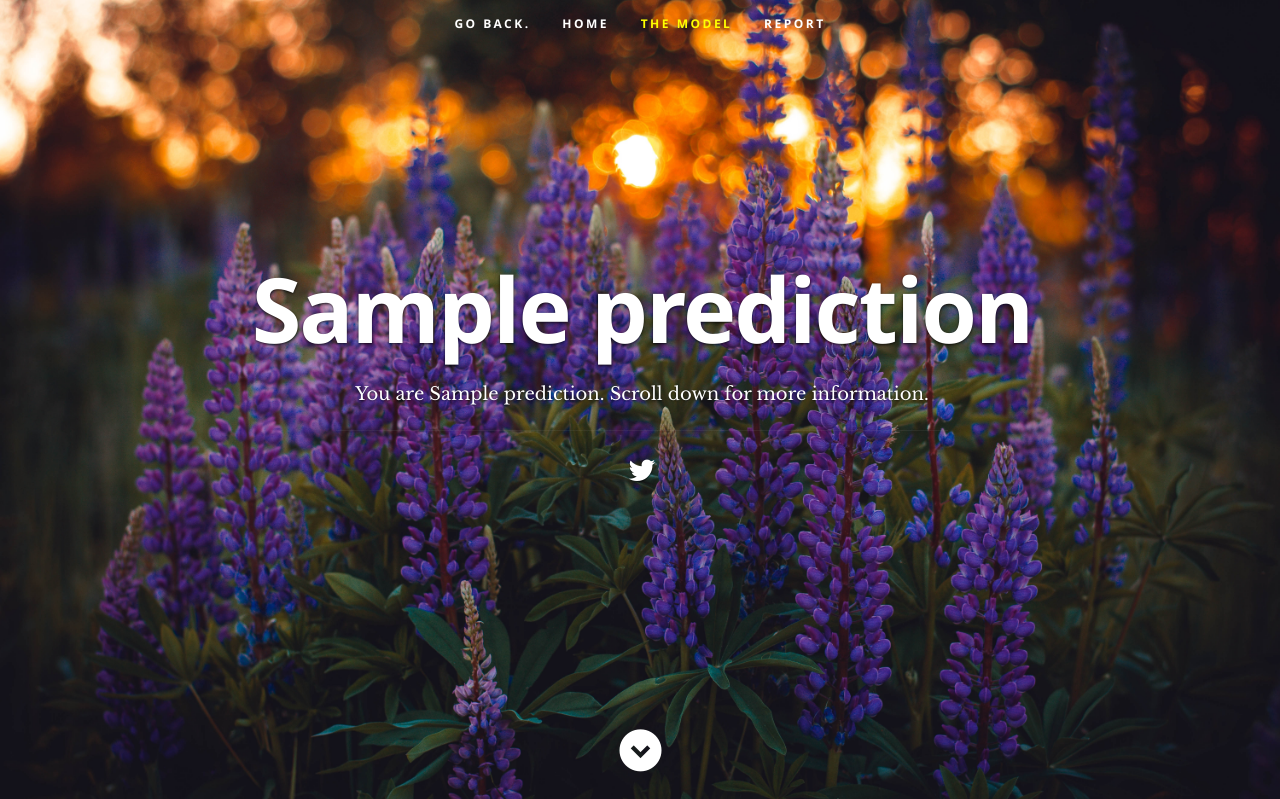
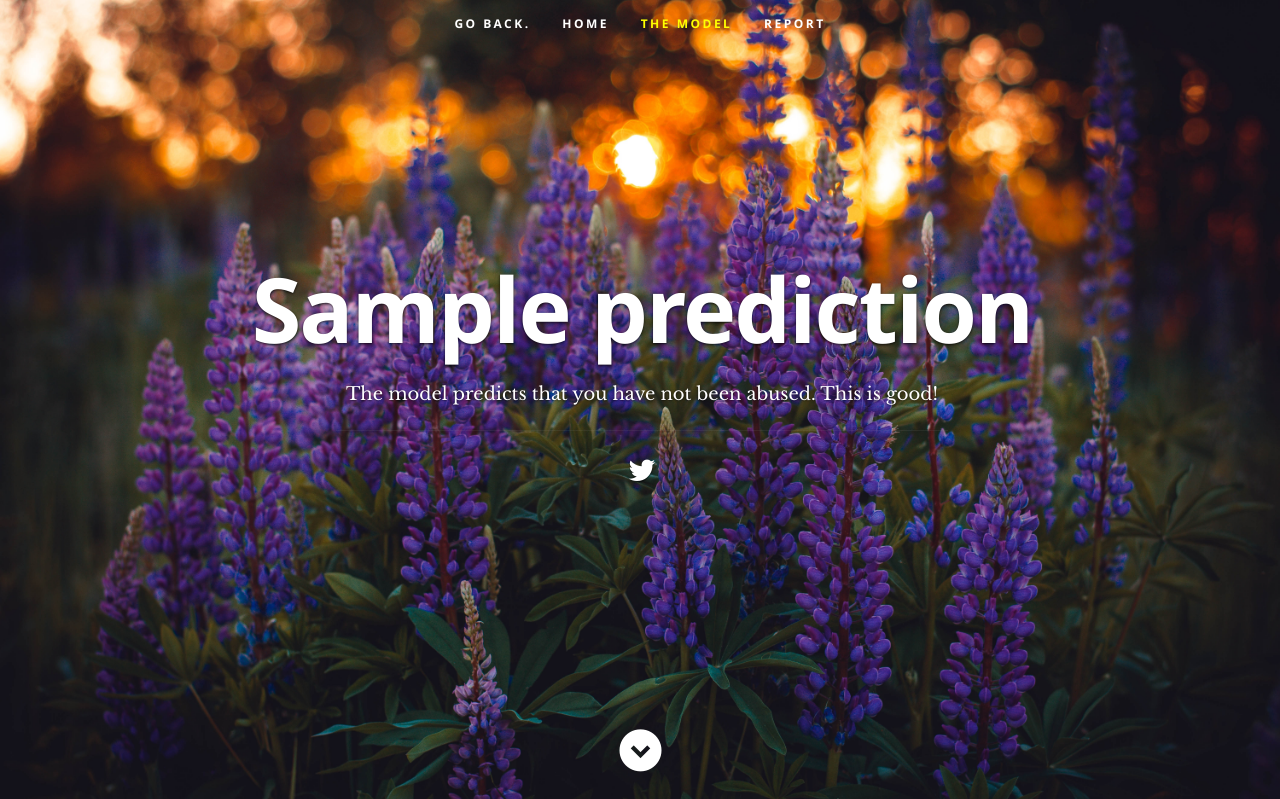
Before and after one commit to ecdedios/ddfloww-site, a Flask app: template templates/submit_dv.html in a window 1280 px wide. Shown: the top 799 px of the page. Run offline with Flask 2, Linux system fonts and the light colour scheme; the template is opened without the code that fills it: most values are stand-ins (such as "Sample title", 1, 10 or a date in 2020); some libraries are stand-ins or nearby versions.

Commit message:
update flask version

```diff
--- a/requirements.txt
+++ b/requirements.txt
@@ -1,4 +1,4 @@
-Flask==0.10.1
+flask>=0.12.3
 gunicorn==19.7.1
 itsdangerous==1.1.0
 Jinja2==2.10.1
--- a/templates/dv.html
+++ b/templates/dv.html
@@ -732,8 +732,8 @@
 					</ul>
 
 					<ul class="copyright">
-						<li>&copy; 2019 Codeup Capstone One</li>
-					</ul>
+                        <li>&copy; 2019 Codeup Queers</li>
+                    </ul>
 
 				</div>
 
--- a/templates/submit_dv.html
+++ b/templates/submit_dv.html
@@ -55,8 +55,13 @@
 
             <div class="row banner">
                 <div class="banner-text">
-                    <h1 class="responsive-headline">{{ prediction }}</h1>
-                    <h3><span>You are {{ prediction }}. Scroll down for more information.</h3>
+                    {% if prediction == 'Abused' %}
+                        <h1 class="responsive-headline">{{ prediction }}</h1>
+                        <h3><span>The model predicts that you have been abused. Please seek help.</span></h3>
+                    {% else %}
+                        <h1 class="responsive-headline">{{ prediction }}</h1>
+                        <h3><span>The model predicts that you have not been abused. This is good!</span></h3>
+                    {% endif %}
                     <hr />
                     <ul class="social">
                         <li><a href="https://twitter.com/"><i class="fa fa-twitter"></i></a></li>
@@ -242,7 +247,7 @@
                     </ul>
 
                     <ul class="copyright">
-                        <li>&copy; 2019 Codeup Capstone One</li>
+                        <li>&copy; 2019 Codeup Queers</li>
                     </ul>
 
                 </div>
```
